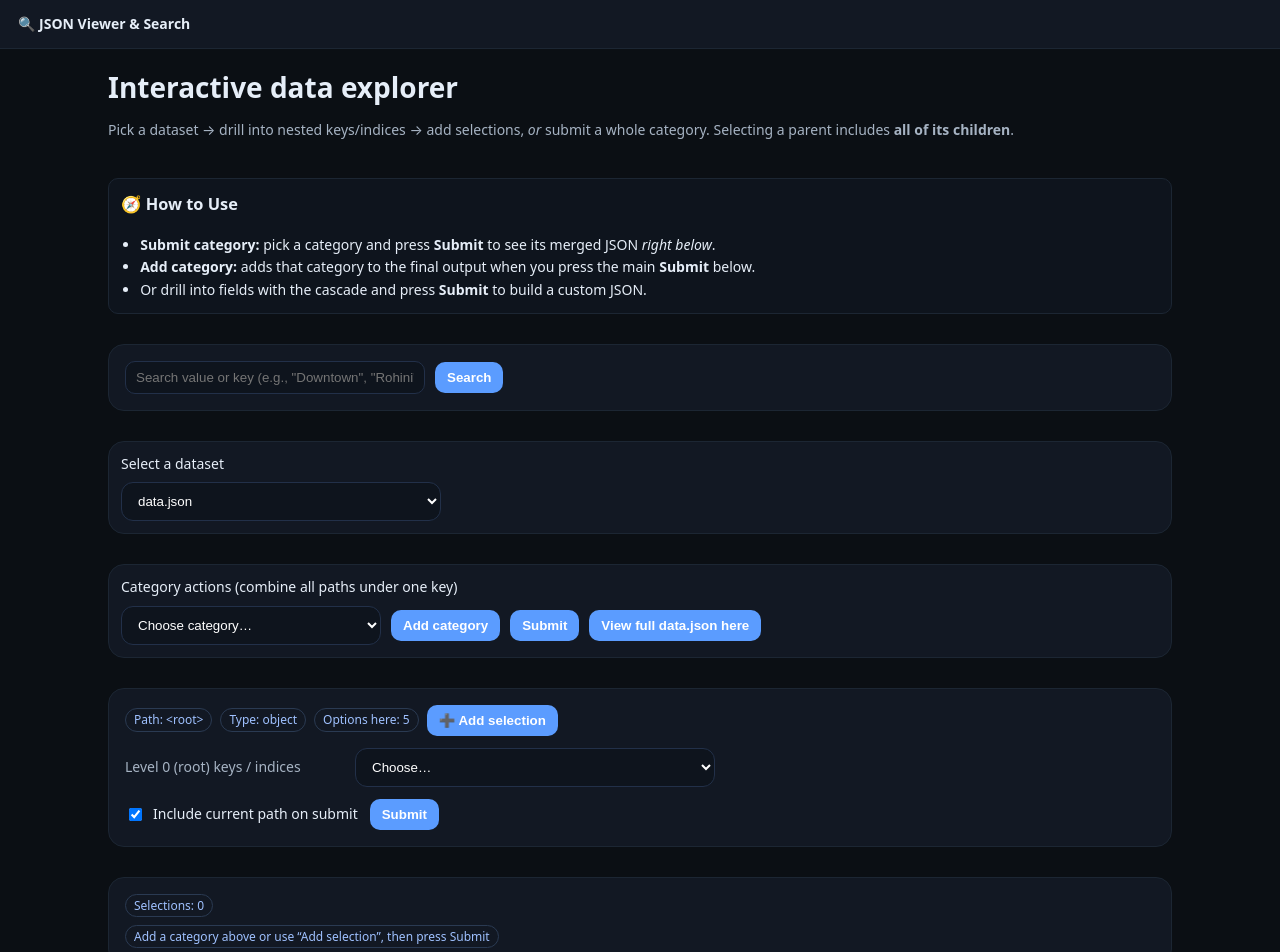
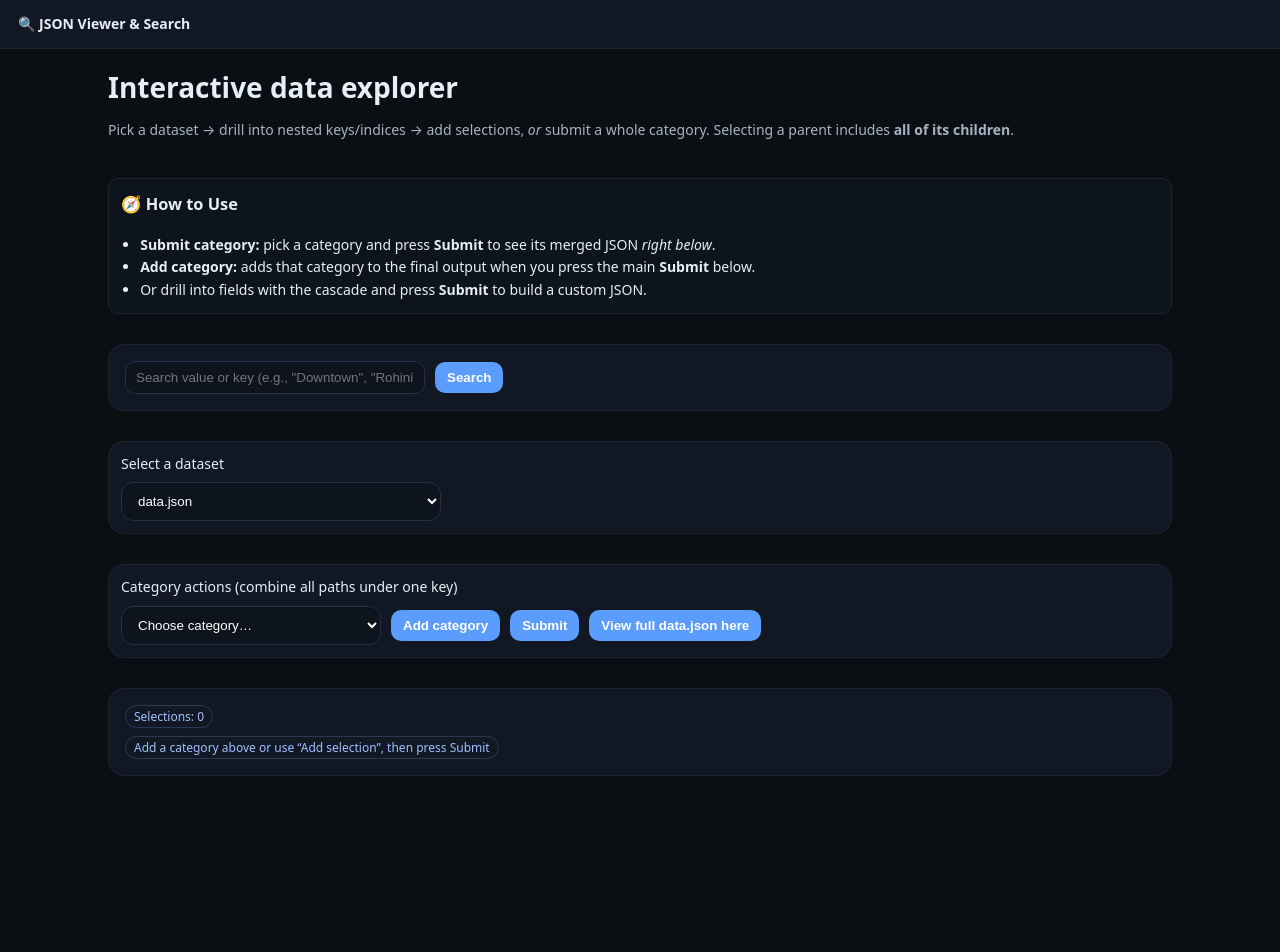
Before and after one commit to achal7337/interactive-json-vercel-app, a Next.js app: page / in a window 1280 px wide. Shown: the top 952 px of the page. After the commit the page ends 812 px from the top, so only its background shows below. Built offline with nearby package versions, Linux system fonts and the light colour scheme.

Commit message:
changes with page

```diff
--- a/app/page.tsx
+++ b/app/page.tsx
@@ -346,30 +346,6 @@ export default function Page() {
         </div>
       )}
 
-      {/* Cascading field selector */}
-      {current && (
-        <div className="card">
-          <FieldCascade
-            data={current.raw ?? {}}
-            onAddPath={addPath}
-            onPathChange={setCurrentPath}
-          />
-
-          {/* Submit bar for paths + added categories */}
-          <div className="hstack" style={{ gap: 12, marginTop: 12, alignItems: 'center', flexWrap: 'wrap' }}>
-            <label className="hstack" style={{ gap: 8 }}>
-              <input
-                type="checkbox"
-                checked={includeCurrentOnSubmit}
-                onChange={(e) => setIncludeCurrentOnSubmit(e.target.checked)}
-              />
-              Include current path on submit
-            </label>
-            <button onClick={handleSubmit}>Submit</button>
-            {previewCombined && <span className="tag">Preview ready</span>}
-          </div>
-        </div>
-      )}
 
       {/* Selections panel */}
       <div className="card">
```
